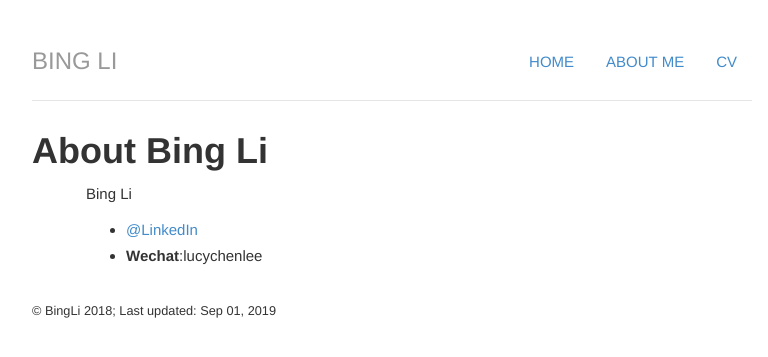
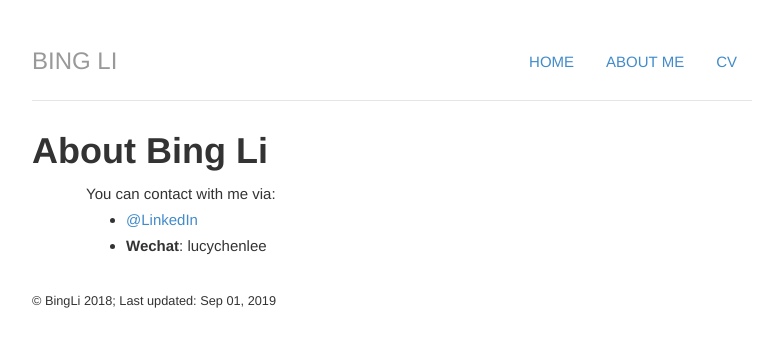
Before and after one commit to libingict/libingict.github.io, a Jekyll site: the page built from about/index.html, in a window 1280 px wide. Shown: the top 357 px of the page, without its empty margins (248-1016 px from the left). Built offline with Jekyll 4.4.1, drawn with Linux system fonts in a browser that asks for light colours.

Commit message:
update default& index.html

```diff
--- a/_layouts/default.html
+++ b/_layouts/default.html
@@ -9,7 +9,6 @@
 		<meta name="author" content="Bing Li">
 		<link rel="icon" type="image/png" href="img/Duke.png">
 　　　　<title>{{ page.title }} | Bing Li </title>
-		<!--<title>Bing Li: Homepage</title> -->
 		<!-- link to main stylesheet -->
 		<!-- <link rel="stylesheet" type="text/css" href="/css/main.css">-->
 		<link href="/css/bootstrap.css" rel="stylesheet">
@@ -29,7 +28,7 @@
 		        		<!-- <li><a href="/blog">Blog</a></li> -->
 		    	</ul>
 		    	<h3 class="text-muted"><a href="/">Bing Li</a></h3>
-				</div><!-- /.contheaderainer -->
+			</div><!--header -->
 			{{ content }}
 			<footer>
 				<div class="row">
@@ -38,7 +37,6 @@
 					</div>
 				</div>
 			</footer>
-  </font>
 		</div><!-- /.container -->
 　　</body>
 
--- a/about/index.html
+++ b/about/index.html
@@ -4,12 +4,10 @@ title: About Bing Li
 ---
 	<h1>{{ page.title }}</h1>
 	<div class="about">
-		<p>
-			Bing Li
-		</p>
+		You can contact with me via:
 		<ul class="contacts">
 				<li><a href="https://www.linkedin.com/in/bingliece/">@LinkedIn</a></li>
-				<li><b>Wechat</b>:lucychenlee</li>
+				<li><b>Wechat</b>: lucychenlee</li>
 				<!-- <li><a href="#">Another site you want to link to</a></li> -->
 				</ul>
 	</div>
--- a/css/main.css
+++ b/css/main.css
@@ -24,7 +24,7 @@ h1 {
     font-family:'Helvetica', 'Arial', 'Sans-Serif';
 }
 p {
-    font-size: 1.5em;
+    font-size: 15px;
     line-height: 1.4em;
     color: #333;
 }
--- a/index.html
+++ b/index.html
@@ -5,7 +5,6 @@ cv: passive
 notes: passive
 contact: passive
 ---
-<div class="container">
 <div class="row marketing">
   <div class="col-sm-4">
     <img  class="img-circle avatar" alt="Bing Li" src="img/bingli-photo.jpg">
@@ -24,7 +23,4 @@ contact: passive
       <li><strong>Heterogeneous</strong> computing, <strong>energy-efficient</strong> computing and <strong>edge</strong> computing</li>
     </ul>
   </div>
-
-
 </div><!-- /.blurb -->
-</div>
```
Lines whose indentation alone changed are shown as unchanged.
